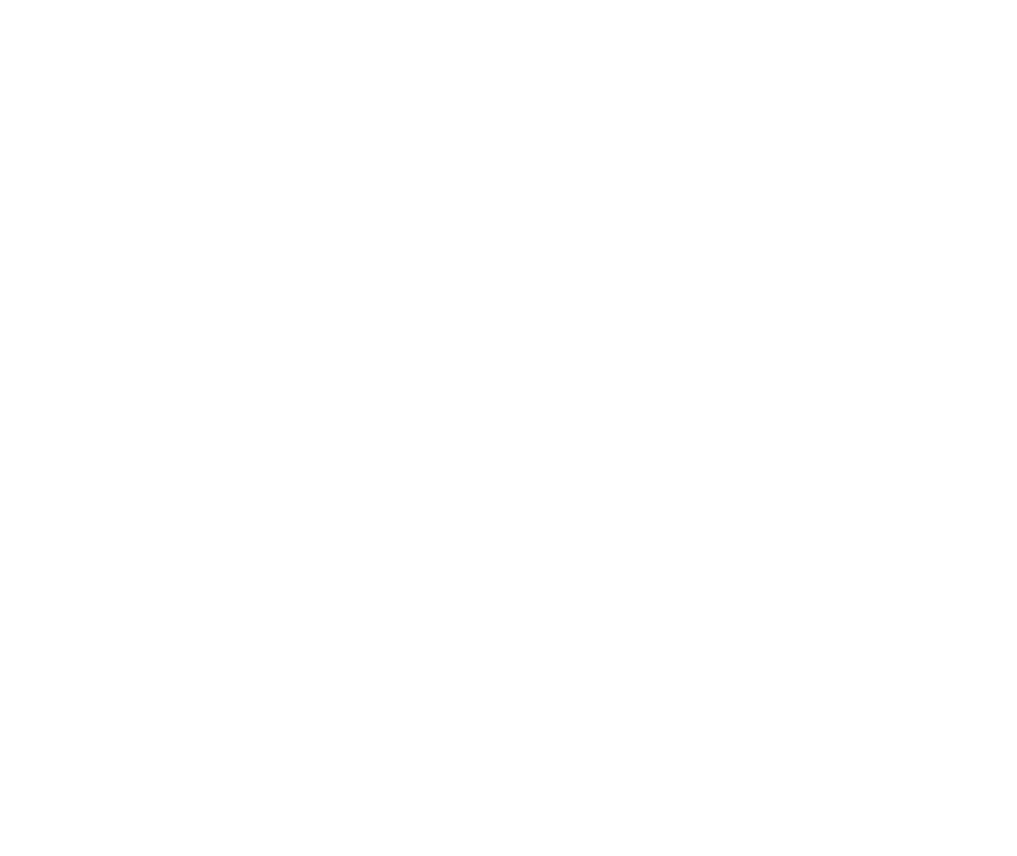
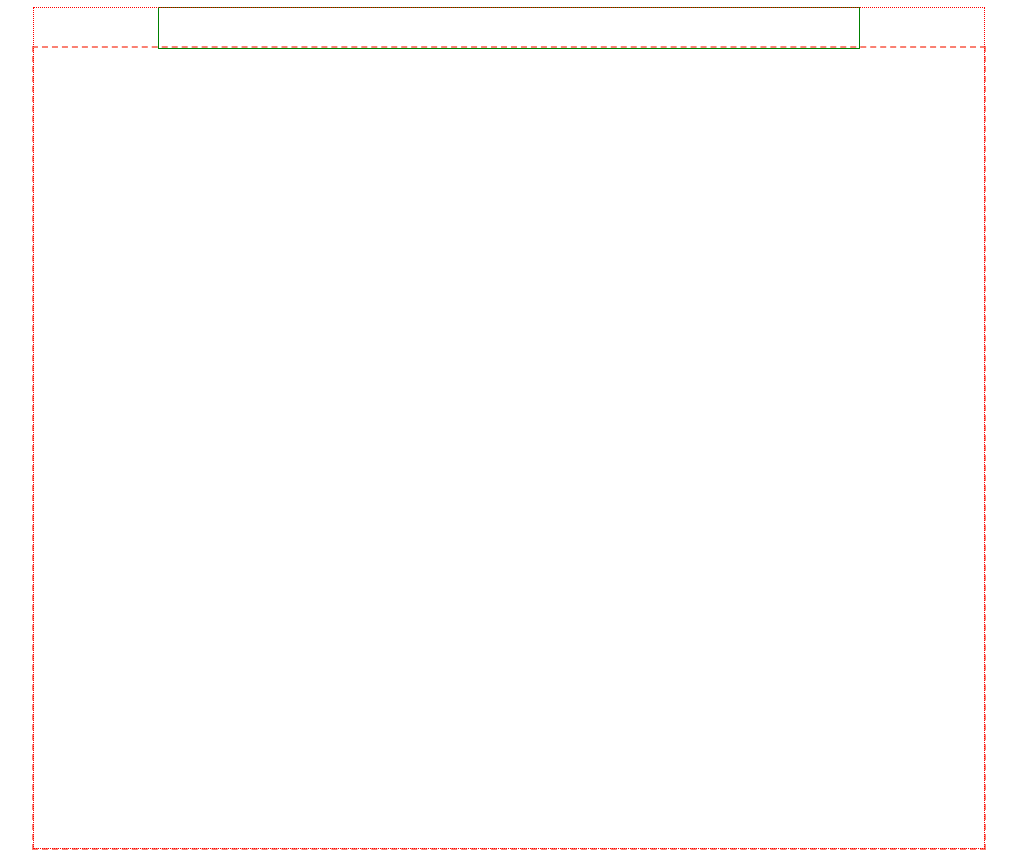
Before and after one commit to athiwatp/WorkWithajaxJq, a plain HTML site: page index.html in a window 1280 px wide. Shown: the whole page, without its empty margins (131-1148 px from the left). Before the commit the page ends 800 px from the top, so only its background shows below. Drawn offline with Linux system fonts and the light colour scheme.

Commit message:
css main strutcure completed !

```diff
--- a/index.html
+++ b/index.html
@@ -1,6 +1,7 @@
 <html>
 <head>
 <script type="text/javascript" src="jquery.js"></script>
+<script type="text/javascript" src="script.js"></script>
 </head>
 <body>
 	<div class="menu"></div>
--- a/script.js
+++ b/script.js
@@ -0,0 +1,21 @@
+$(function(){
+	$("div").wrapAll("<div class='container'/>");
+	/* css add */
+	$("div.container").css({
+		width		: "950px",
+		minHeight	: "700px",
+		margin		: "0 auto",
+		outline		: "1px dotted red"
+	});
+	$("div").children(".menu").width("700px").css({
+		minHeight	: "40px",
+		outline		: "1px solid green",
+		margin		: "0 auto"
+	});
+	$(".container .box").css({
+		width : "inherit",
+		height : "800px",
+		outline : "2px dashed salmon"
+	});
+	/* end css */
+});
```
